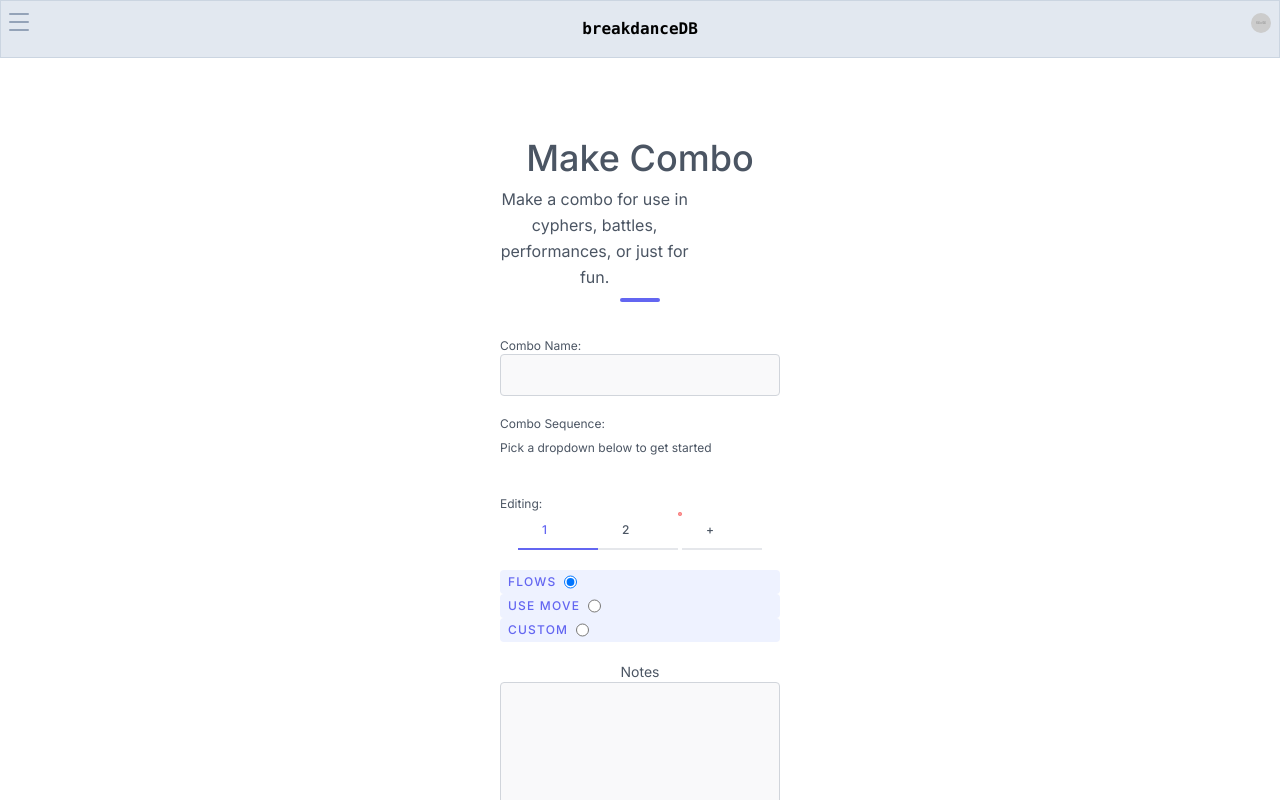
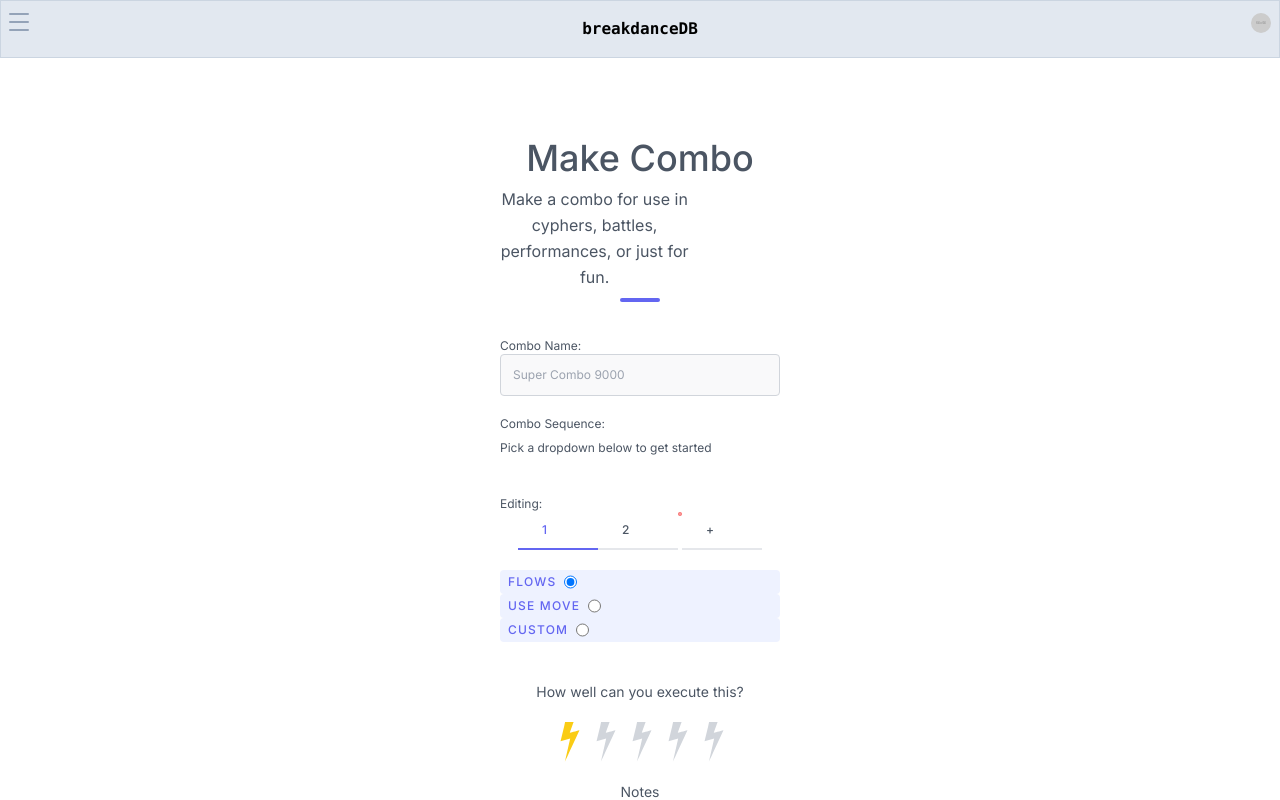
Before and after one commit to volaix/breakdancedb, a Next.js app: page /combos in a window 1280 px wide. Shown: the top 800 px of the page. Built offline with nearby package versions, Linux system fonts and the light colour scheme.

Commit message:
effort works

```diff
--- a/src/app/combos/page.tsx
+++ b/src/app/combos/page.tsx
@@ -1,7 +1,7 @@
 'use client'
 //@format
 import { Suspense, useEffect, useState } from 'react'
-import RenderChilli from '../_components/RenderChilli'
+import RenderThunder from '../_components/RenderChilli'
 import {
   FlowList,
   MoveCategories,
@@ -10,7 +10,7 @@ import {
 import { useZustandStore } from '../_utils/zustandLocalStorage'
 import { produce } from 'immer'
 import LoadingFallback from '../_components/LoadingFallback'
-import { RenderRedDeleteButton } from '../_components/Svgs'
+import { RenderRedDeleteButton, RenderThumbIcon } from '../_components/Svgs'
 import { useForm } from 'react-hook-form'
 
 //-----------------local types-------------
@@ -34,6 +34,7 @@ type Inputs = {
 
 const RenderCompletedMoves = () => {
   //------------------------------state---------------------------------
+  const [rating, setRating] = useState<number>(1)
   const [notes, setNotes] = useState<string>('')
   const [title, setTitle] = useState<string>('')
   const [flows, setFlows] = useState<FlowList | null>(null)
@@ -153,8 +154,8 @@ const RenderCompletedMoves = () => {
                 dark:bg-gray-800 dark:bg-opacity-40 dark:text-gray-100 dark:focus:ring-indigo-900"
           type="text"
           value={title}
+          placeholder="Super Combo 9000"
           onChange={(e) => setTitle(e.target.value)}
-          defaultValue={'Super Combo 9000'}
         />
       </article>
       {/* --------------------combo sequence------------------ */}
@@ -311,7 +312,7 @@ const RenderCompletedMoves = () => {
                             <section className="flex flex-row-reverse">
                               {Array.from(Array(5)).map((_, i) => {
                                 return (
-                                  <RenderChilli
+                                  <RenderThunder
                                     key={i}
                                     checked={i === 5 - rating}
                                   />
@@ -493,6 +494,26 @@ const RenderCompletedMoves = () => {
               </label>
             )}
           </article>
+          {/* ------------------how much do you like it?----------------- */}
+          <article className="mt-10">
+            <label className="">How well can you execute this?</label>
+            <section className="mt-5 flex flex-row-reverse place-content-center">
+              {Array.from(Array(5)).map((_, i) => {
+                return (
+                  <RenderThunder
+                    id={5 - i + ''}
+                    checked={i === 5 - rating}
+                    onChange={(e) => {
+                      setRating(Number(e.target.id))
+                    }}
+                    color="peer-checked:text-indigo-500"
+                    key={i}
+                    size="size-10"
+                  />
+                )
+              })}
+            </section>
+          </article>
           {/* --------------------notes----------------------- */}
           <section className="mt-5">
             <h2>Notes</h2>
```
